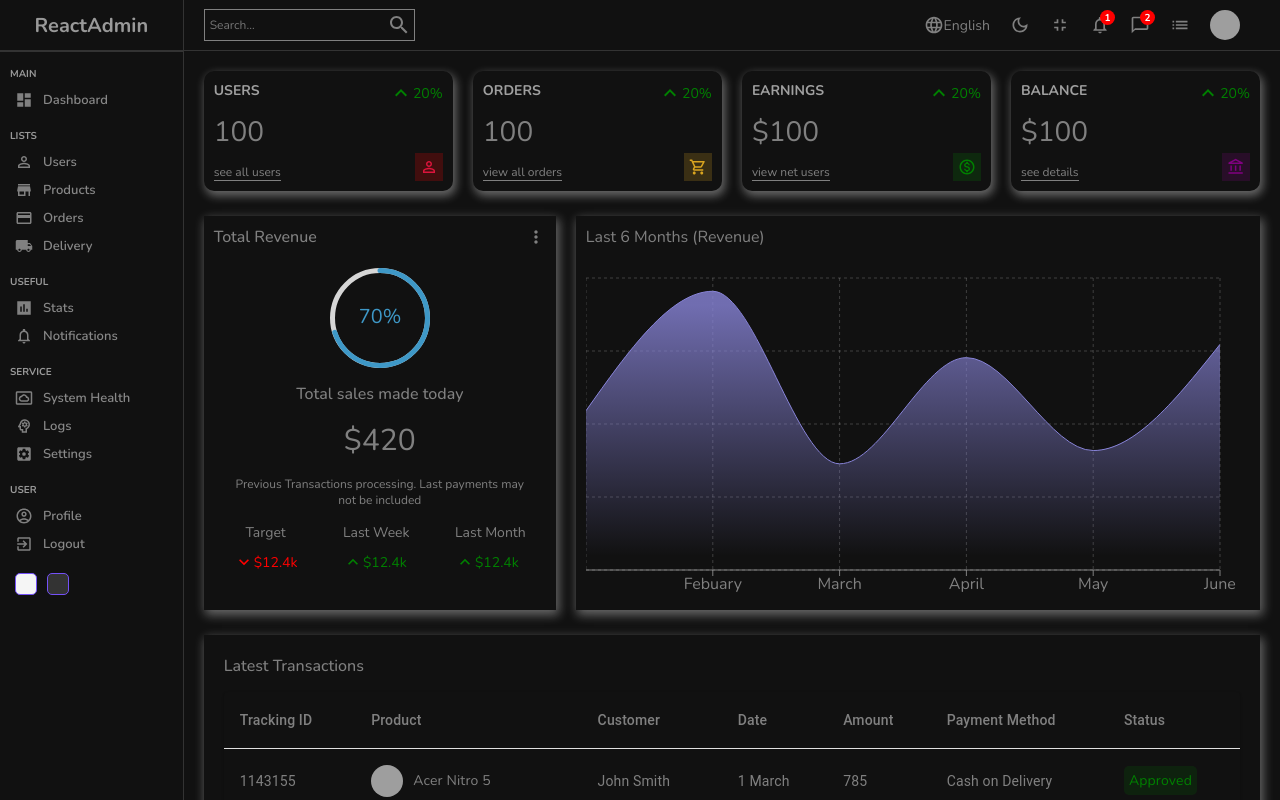
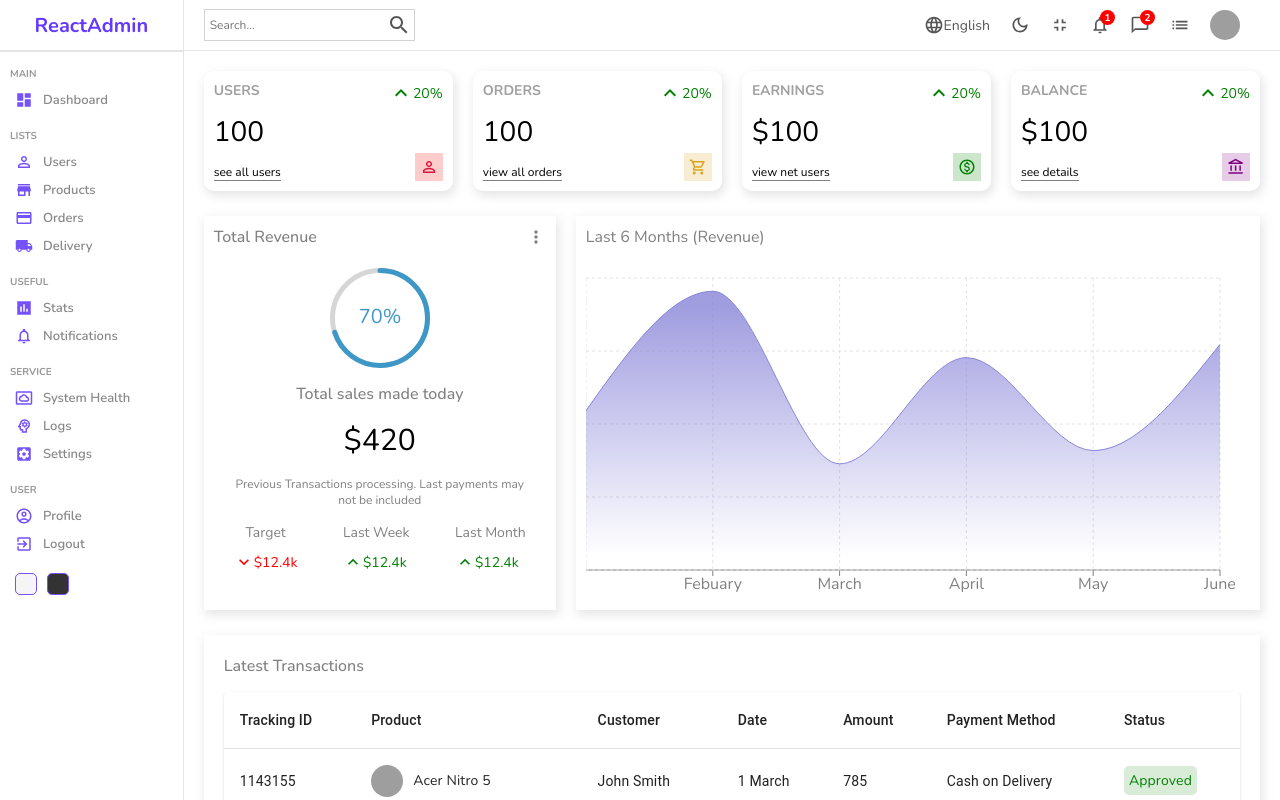
Before and after one commit to KotniSohan98/react-admin-pannel, a React (Create React App) app: page / in a window 1280 px wide. Shown: the top 800 px of the page. Built offline with nearby package versions, Linux system fonts and the light colour scheme; grey boxes are pictures that could not be loaded.

Commit message:
Added Context and Reducer color theme toggle

```diff
--- a/src/App.js
+++ b/src/App.js
@@ -6,10 +6,13 @@
 import Single from "./pages/single/Single";
 import { productInputs, userInputs } from "./formSource";
 import "./style/dark.scss";
+import { useContext, useState } from "react";
+import { DarkModeContext } from "./context/darkModeContext";
 
 function App() {
+  const { darkMode } = useContext(DarkModeContext);
   return (
-    <div className="app dark">
+    <div className={darkMode ? "app dark" : "app"}>
       <BrowserRouter>
         <Routes>
           <Route path="/">
--- a/src/components/navbar/Navbar.jsx
+++ b/src/components/navbar/Navbar.jsx
@@ -1,4 +1,4 @@
-import React from "react";
+import React, { useContext } from "react";
 import "./navbar.scss";
 import SearchOutlinedIcon from "@mui/icons-material/SearchOutlined";
 import LanguageOutlinedIcon from "@mui/icons-material/LanguageOutlined";
@@ -7,8 +7,10 @@
 import NotificationsNoneOutlinedIcon from "@mui/icons-material/NotificationsNoneOutlined";
 import ChatBubbleOutlineOutlinedIcon from "@mui/icons-material/ChatBubbleOutlineOutlined";
 import ListOutlinedIcon from "@mui/icons-material/ListOutlined";
+import { DarkModeContext } from "../../context/darkModeContext";
 
 const Navbar = () => {
+  const { dispatch } = useContext(DarkModeContext);
   return (
     <div className="navbar">
       <div className="wrapper">
@@ -22,7 +24,10 @@
             English
           </div>
           <div className="item">
-            <DarkModeOutlinedIcon className="icon" />
+            <DarkModeOutlinedIcon
+              className="icon"
+              onClick={() => dispatch({ type: "TOGGLE" })}
+            />
           </div>
           <div className="item">
             <FullscreenExitOutlinedIcon className="icon" />
--- a/src/components/sidebar/Sidebar.jsx
+++ b/src/components/sidebar/Sidebar.jsx
@@ -1,4 +1,4 @@
-import React from "react";
+import React, { useContext } from "react";
 import "./sidebar.scss";
 import DashboardIcon from "@mui/icons-material/Dashboard";
 import PersonOutlineOutlinedIcon from "@mui/icons-material/PersonOutlineOutlined";
@@ -14,8 +14,10 @@
 import ExitToAppIcon from "@mui/icons-material/ExitToApp";
 
 import { Link } from "react-router";
+import { DarkModeContext } from "../../context/darkModeContext";
 
 const Sidebar = () => {
+  const { dispatch } = useContext(DarkModeContext);
   return (
     <div className="sidebar">
       <div className="top">
@@ -86,8 +88,14 @@
         </ul>
       </div>
       <div className="bottom">
-        <div className="colorOption"></div>
-        <div className="colorOption"></div>
+        <div
+          className="colorOption"
+          onClick={() => dispatch({ type: "LIGHT" })}
+        ></div>
+        <div
+          className="colorOption"
+          onClick={() => dispatch({ type: "DARK" })}
+        ></div>
       </div>
     </div>
   );
--- /dev/null
+++ b/src/context/darkModeContext.js
@@ -0,0 +1,17 @@
+import { createContext, useReducer } from "react";
+import DarkModeReducer from "./darkModeReducer";
+
+const INITIAL_STATE = {
+  darkMode: false,
+};
+
+export const DarkModeContext = createContext(INITIAL_STATE);
+
+export const DarkModeContextProvider = ({ children }) => {
+  const [state, dispatch] = useReducer(DarkModeReducer, INITIAL_STATE);
+  return (
+    <DarkModeContext.Provider value={{ darkMode: state.darkMode, dispatch }}>
+      {children}
+    </DarkModeContext.Provider>
+  );
+};
--- /dev/null
+++ b/src/context/darkModeReducer.js
@@ -0,0 +1,25 @@
+import { DarkMode } from "@mui/icons-material";
+
+const DarkModeReducer = (state, action) => {
+  switch (action.type) {
+    case "LIGHT": {
+      return {
+        darkMode: false,
+      };
+    }
+    case "DARK": {
+      return {
+        darkMode: true,
+      };
+    }
+    case "TOGGLE": {
+      return {
+        darkMode: !state.darkMode,
+      };
+    }
+    default:
+      return state;
+  }
+};
+
+export default DarkModeReducer;
--- a/src/index.js
+++ b/src/index.js
@@ -2,10 +2,13 @@
 import ReactDOM from "react-dom/client";
 
 import App from "./App";
+import { DarkModeContextProvider } from "./context/darkModeContext";
 
 const root = ReactDOM.createRoot(document.getElementById("root"));
 root.render(
   <React.StrictMode>
-    <App />
+    <DarkModeContextProvider>
+      <App />
+    </DarkModeContextProvider>
   </React.StrictMode>
 );
```
